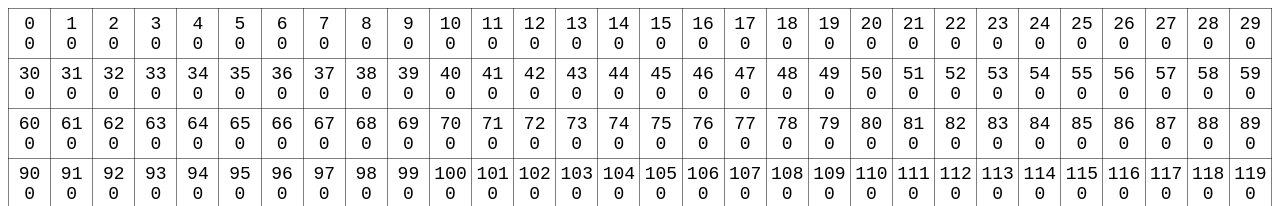
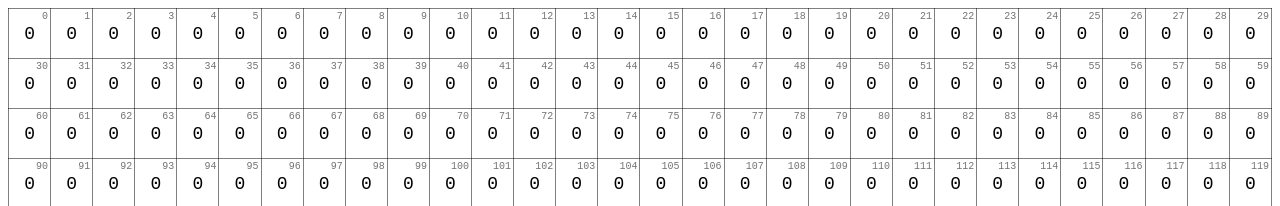
Before and after one commit to RenanRoseno/Pixed-Flame, a plain HTML site: page index.html in a window 1280 px wide. Shown: the top 206 px of the page. Drawn offline with Linux system fonts and the light colour scheme.

Commit message:
Criações de possiveis estilos para o fim da aplicação

```diff
--- a/style.css
+++ b/style.css
@@ -5,6 +5,7 @@ Fire {
 table{
     border-collapse: collapse;
     border: 1px solid rgba(0,0,0,0.5);
+    /*color: #FFF; */
 }
 
 td{
@@ -15,8 +16,19 @@ td{
     vertical-align: center;
     font-family: monospace;
     font-size: 18px;
+    position: relative;
 }
 
-tr{
-
+.pixel-index{
+    font-size: 10px;
+    display: inline-block;
+    position: absolute;
+    top: 2px;
+    right: 2px;
+    color: rgba(100,100,100,0.9)
 }
+/*
+body{
+    background: #000;
+}
+*/
```
